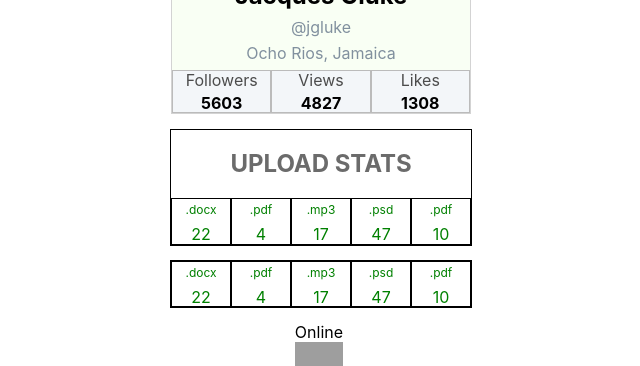
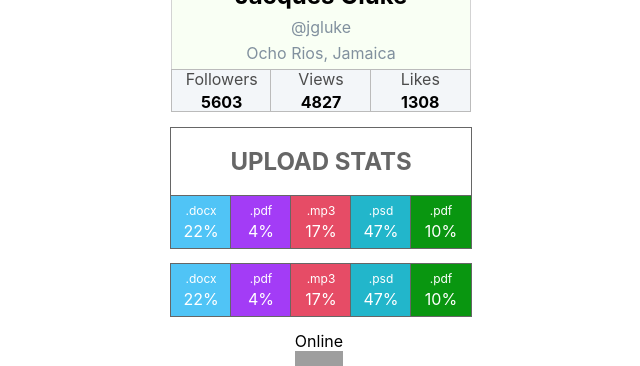
Before and after one commit to pberkut/goit-react-hw-01-components, a React (Create React App) app: page / in a window 1280 px wide. Shown: the part 164-530 px from the top of the page, without its empty margins (319-959 px from the left). Built offline with nearby package versions, Linux system fonts and the light colour scheme; grey boxes are pictures that could not be loaded.

Commit message:
Add style for Satistics components

```diff
--- a/src/components/Profile/Profile.styled.jsx
+++ b/src/components/Profile/Profile.styled.jsx
@@ -48,7 +48,7 @@ export const Stats = styled.ul`
 export const StatsItem = styled.li`
   width: 100%;
   background-color: #f3f6f9;
-  border: 1px solid #bbbbbb;
+  outline: 1px solid #bbbbbb;
 `;
 
 export const Label = styled.span`
--- a/src/components/Statistics/Statistics.jsx
+++ b/src/components/Statistics/Statistics.jsx
@@ -21,8 +21,8 @@ export const Statistics = ({ title, stats }) => {
 function StatList({ stats }) {
   return (
     <StatListCard>
-      {stats.map(({ id, label, percentage }) => (
-        <StatItemCard key={id}>
+      {stats.map(({ id, label, percentage }, idx) => (
+        <StatItemCard key={id} index={idx}>
           <StatItem label={label} percentage={percentage} />
         </StatItemCard>
       ))}
@@ -34,7 +34,7 @@ function StatItem({ label, percentage }) {
   return (
     <>
       <Label>{label}</Label>
-      <Percentage>{percentage}</Percentage>
+      <Percentage>{percentage + '%'}</Percentage>
     </>
   );
 }
--- a/src/components/Statistics/Statistics.styled.jsx
+++ b/src/components/Statistics/Statistics.styled.jsx
@@ -4,11 +4,11 @@ export const Tittle = styled.h2`
   padding-top: 20px;
   padding-bottom: 20px;
   text-align: center;
-  color: #6b6b6b;
+  color: #666;
 `;
 
 export const StatisticsCard = styled.section`
-  outline: 1px solid black;
+  outline: 1px solid #666;
   width: 300px;
 `;
 
@@ -20,17 +20,35 @@ export const StatListCard = styled.ul`
 
 export const StatItemCard = styled.li`
   text-align: center;
-  border: 1px solid black;
+  outline: 1px solid #666;
   width: 100%;
-  color: green;
+  color: white;
+  background-color: ${props => {
+    switch (props.index) {
+      case 0:
+        return '#50c4f6';
+      case 1:
+        return '#a33cf6';
+      case 2:
+        return '#e64c66';
+      case 3:
+        return '#22b6cb';
+      case 4:
+        return '#099610';
+      default:
+        return 'black';
+    }
+  }};
 `;
 
 export const Label = styled.span`
+  display: block;
   font-size: 12px;
   margin-top: 8px;
 `;
 
 export const Percentage = styled.span`
   display: block;
-  margin-top: 8px;
+  margin-top: 4px;
+  margin-bottom: 8px;
 `;
```
